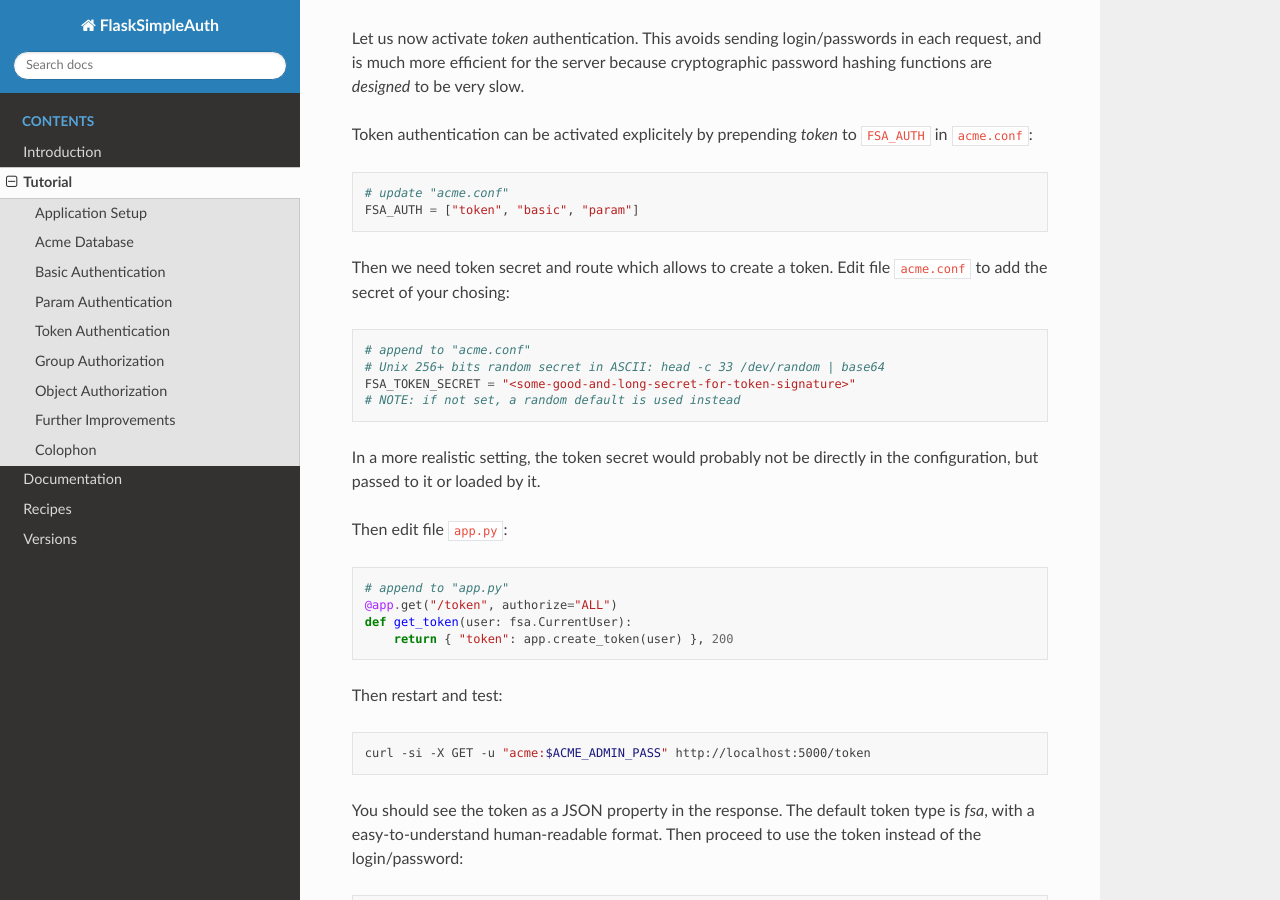
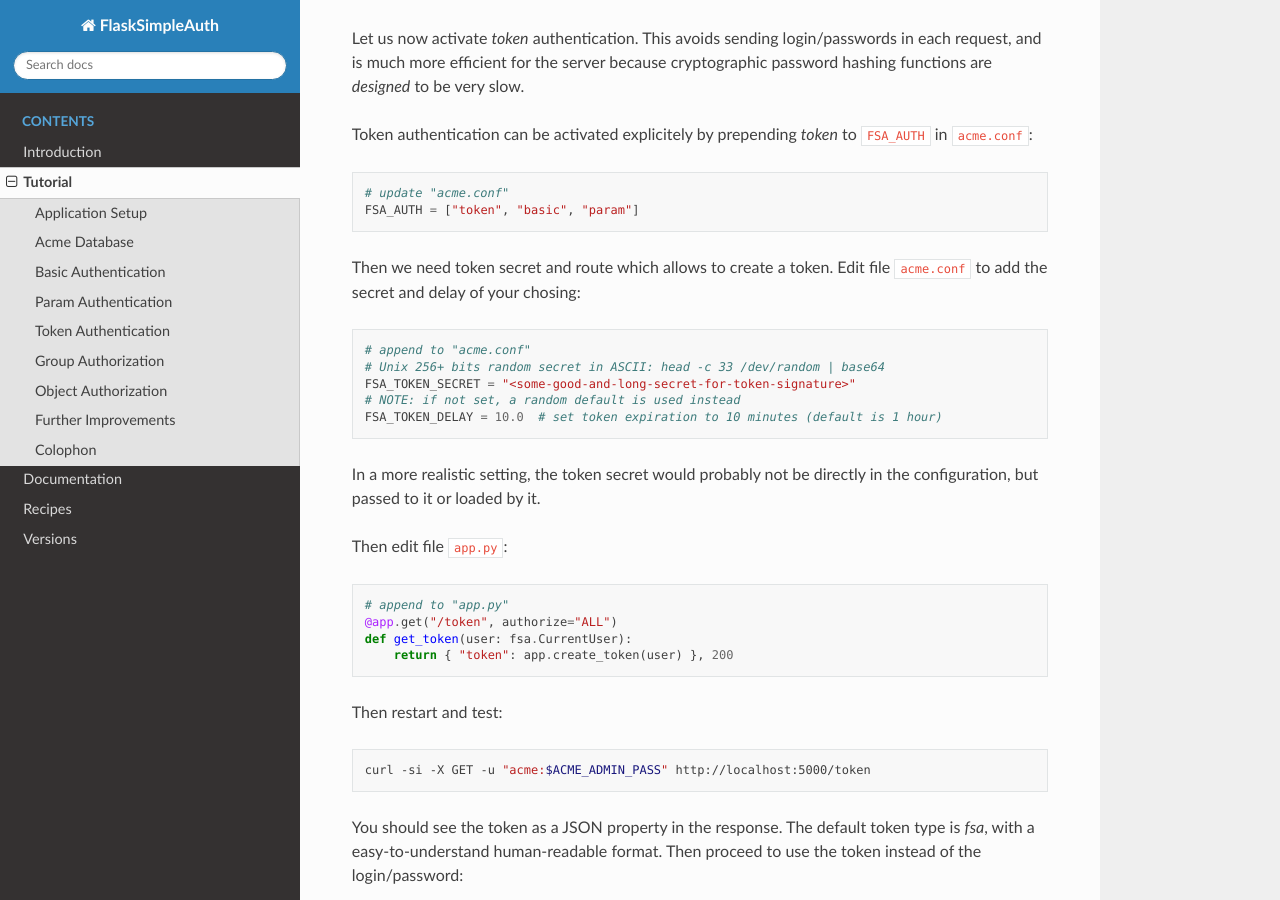
Before and after one commit to zx80/flask-simple-auth, a Sphinx documentation site: the page built from docs/TUTORIAL.md, in a window 1280 px wide and 900 px high, scrolled down 7637 px. Built offline with Sphinx 7.4.7 and the Read the Docs theme 2.0.0, drawn with Linux system fonts in a browser that asks for light colours; pages that are not in the unit, such as notebooks, are missing from menus.

Commit message:
add token delay to tutorial

````diff
--- a/docs/TUTORIAL.md
+++ b/docs/TUTORIAL.md
@@ -443,13 +443,14 @@ FSA_AUTH = ["token", "basic", "param"]
 ```
 
 Then we need token secret and route which allows to create a token.
-Edit file `acme.conf` to add the secret of your chosing:
+Edit file `acme.conf` to add the secret and delay of your chosing:
 
 ```python
 # append to "acme.conf"
 # Unix 256+ bits random secret in ASCII: head -c 33 /dev/random | base64
 FSA_TOKEN_SECRET = "<some-good-and-long-secret-for-token-signature>"
 # NOTE: if not set, a random default is used instead
+FSA_TOKEN_DELAY = 10.0  # set token expiration to 10 minutes (default is 1 hour)
 ```
 
 In a more realistic setting, the token secret would probably not be directly
````
